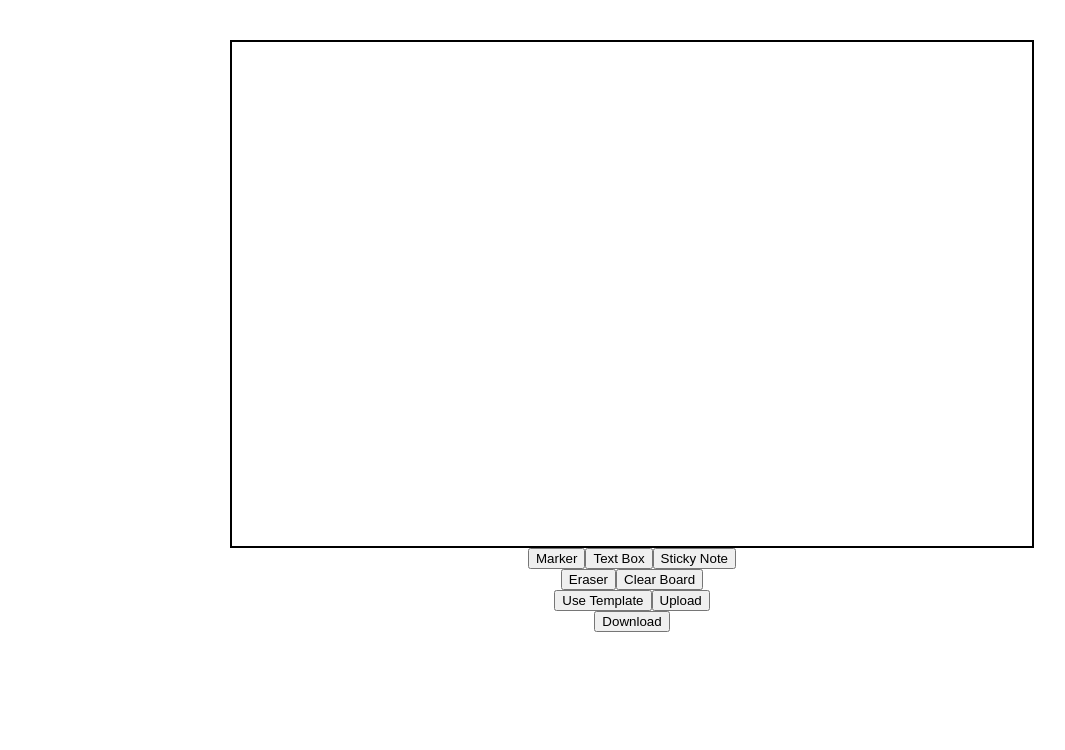
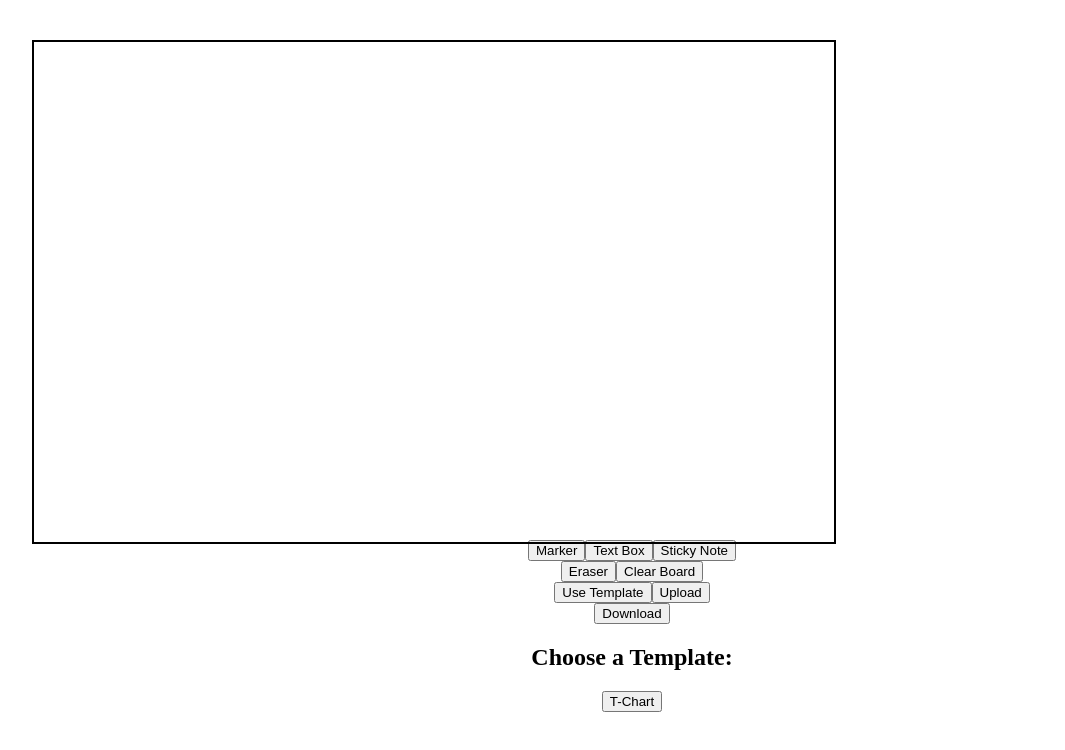
Before and after one commit to AudreyBurrell/Brainstorm-Board, a React (Vite) app: page / in a window 1280 px wide. Both pictures are taken after a click on the button "Use Template". Shown: the top 750 px of the page, without its empty margins (8-1073 px from the left). Built offline with nearby package versions, Linux system fonts and the light colour scheme.

Commit message:
Getting the t-chart template to show up

```diff
--- a/src/Board.jsx
+++ b/src/Board.jsx
@@ -26,6 +26,7 @@ function Board() {
 
     const canvasRef = useRef(null);
     const boardRef = useRef(null);
+    const templateCanvasRef = useRef(null);
 
     const handleMarker = () => {
         console.log('Marker pressed!')
@@ -90,7 +91,9 @@ function Board() {
         const ctx = canvasRef.current.getContext('2d');
         ctx.clearRect(0, 0, canvas.width, canvas.height);
         //clearing text box
+        setTextBoxes([]);
         //clearing sticky note
+        setStickyNotes([]);
         //resetting any template/what was uploaded before
 
         setIsDrawing(false);
@@ -235,6 +238,50 @@ function Board() {
         }
     }
 
+    const closeEverything = () => {
+        isChoosingTemplate(false);
+        setIsAddingStickyNote(false);
+        setIsDrawing(false);
+        setIsAddingTextBox(false);
+        setMarkerEnabled(false);
+    }
+    //templates
+    const [choosingTemplate, isChoosingTemplate] = useState(false);
+    const [currentTemplate, setCurrentTemplate] = useState('blank');
+    const [selectedTemplate, setSelectedTemplate] = useState(null);
+
+    const handleTemplate = () => {
+        closeEverything();
+        isChoosingTemplate(true);
+    }
+
+    const closeTemplate = () => {
+        isChoosingTemplate(false);
+    }
+
+    const drawTemplate = (template) => {
+        const canvas = templateCanvasRef.current;
+        const ctx = canvas.getContext('2d');
+        ctx.clearRect(0, 0, canvas.width, canvas.height);
+        ctx.strokeStyle = "#cccccc";
+        ctx.lineWidth = 2;
+        switch(template) {
+            case 'tchart':
+                ctx.beginPath();
+                ctx.moveTo(canvas.width / 2, 0);
+                ctx.lineTo(canvas.width / 2, canvas.height);
+                ctx.stroke();
+                ctx.beginPath();
+                ctx.moveTo(0, 50);
+                ctx.lineTo(canvas.width, 50);
+                ctx.stroke();
+                break;
+            //OTHER CASES GO HERE
+        }
+        closeTemplate();
+    }
+
+
 
 
 
@@ -242,12 +289,18 @@ function Board() {
         <div>
             <div
                 ref={boardRef}
-                className="board"
-                style={{ border: '2px solid black', backgroundColor: 'white', position: 'relative' }}
+                className="canvas"
+                style={{ position: 'relative', width: '800px', height:'500px' }}
                 onMouseMove={determineItemMove} //THIS DOESN'T WORK (it always drags (can't release the items))
                 onMouseUp={determineItemUp}
                 onMouseLeave={determineItemUp}
             >
+                <canvas
+                    ref={templateCanvasRef}
+                    width={800}
+                    height={500}
+                    style={{ position: 'absolute', top:0, left:0, zIndex:0 }}
+                />
                 <canvas
                     ref={canvasRef}
                     width={800}
@@ -256,7 +309,7 @@ function Board() {
                     onMouseMove={draw}
                     onMouseUp={stopDrawing}
                     onMouseLeave={stopDrawing}
-                    style={{ cursor: tool === 'eraser' ? 'cell' : 'crosshair' }}
+                    style={{ position: 'absolute', top:0, left:0, zIndex:1, border: '2px solid black', cursor: tool === 'eraser' ? 'cell' : 'crosshair' }}
 
                 />
                 {textBoxes.map((box) => (
@@ -300,6 +353,7 @@ function Board() {
                     </div>
                 ))}
             </div>
+            <div className="btnGroups">
                 <div className="designBtns">
                     <button onClick={handleMarker}>Marker</button>
                     <button onClick={handleTextBox}>Text Box</button>
@@ -310,11 +364,13 @@ function Board() {
                     <button onClick={handleClearBoard}>Clear Board</button>
                 </div>
                 <div className="templateBtns">
-                <button>Use Template</button>
+                    <button onClick={handleTemplate}>Use Template</button>
+                    {/* <button>Use Template</button> */}
                     <button>Upload</button>
                 </div>
                 <div className="saveBtn">
                     <button>Download</button>
+                </div>
             </div>
             {markerEnabled && (
                 <div className="popup-overlay" onClick={closeMarkerPopup}>
@@ -368,6 +424,14 @@ function Board() {
                     </div>
                 </div>
             )}
+            {choosingTemplate && ( //eventually add images to these buttons of what the templates look like
+                <div className="popup-overlay" onClick={closeTemplate}>
+                    <div className="popup-content" onClick={(e) => e.stopPropagation()}>
+                        <h2>Choose a Template:</h2>
+                        <button onClick={() => drawTemplate('tchart')}>T-Chart</button>
+                    </div>
+                </div>
+            )}
 
 
         </div>
@@ -379,6 +443,6 @@ organization layouts (like a T chart), sticky notes, marker draw, etc.), a place
 board to their computer (download it somehow), a place to name it (for the download), and a place to upload
 previous boards */
 
-//TOO ADD: a way that the user can drag items into a "trashcan" because the eraser only erases marker
+//TO ADD: a way that the user can drag items into a "trashcan" because the eraser only erases marker
 
 export default Board;
```
Also changed, not shown: 1 other file (tests, documents, lock files or other folders). Lines whose indentation alone changed are shown as unchanged.
